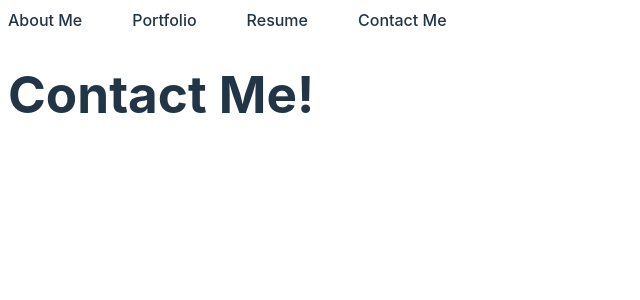
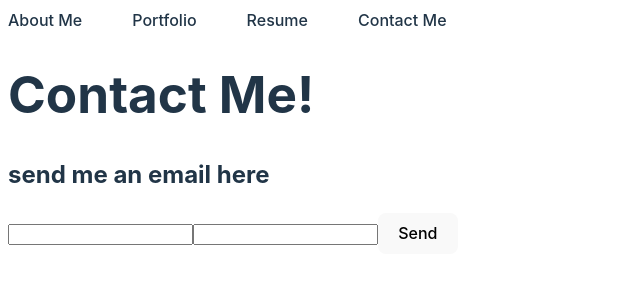
Before and after one commit to FranklinBrad/Hungry, a React (Vite) app: page /contact in a window 1280 px wide. Shown: the top 300 px of the page, without its empty margins (0-640 px from the left). Built offline with nearby package versions, Linux system fonts and the light colour scheme.

Commit message:
added contact me

```diff
--- a/src/App.css
+++ b/src/App.css
@@ -102,3 +102,10 @@ li{
     padding-top: 15px;
     padding-left: 10px;
 }
+.meimg {
+    display: flex;
+    justify-content: center;
+  }
+  .me {
+    border-radius: 50%;
+  }
--- a/src/pages/Contact.jsx
+++ b/src/pages/Contact.jsx
@@ -1,8 +1,22 @@
+import Form from 'react-bootstrap/Form';
+
+
+
 function Contact(){
     return (
         <>
 
     <h1>Contact Me!</h1>
+   <div>
+    <h2>send me an email here</h2>
+   <form action="https://formsubmit.co/franklin1jbradley@gmail.com" method="POST">
+     <input type="text" name="name" required/>
+     <input type="email" name="email" required/>
+
+
+     <button type="submit">Send</button>
+  </form>
+   </div>
 
 
     </>
```
Also changed, not shown: 1 other file (tests, documents, lock files or other folders).
